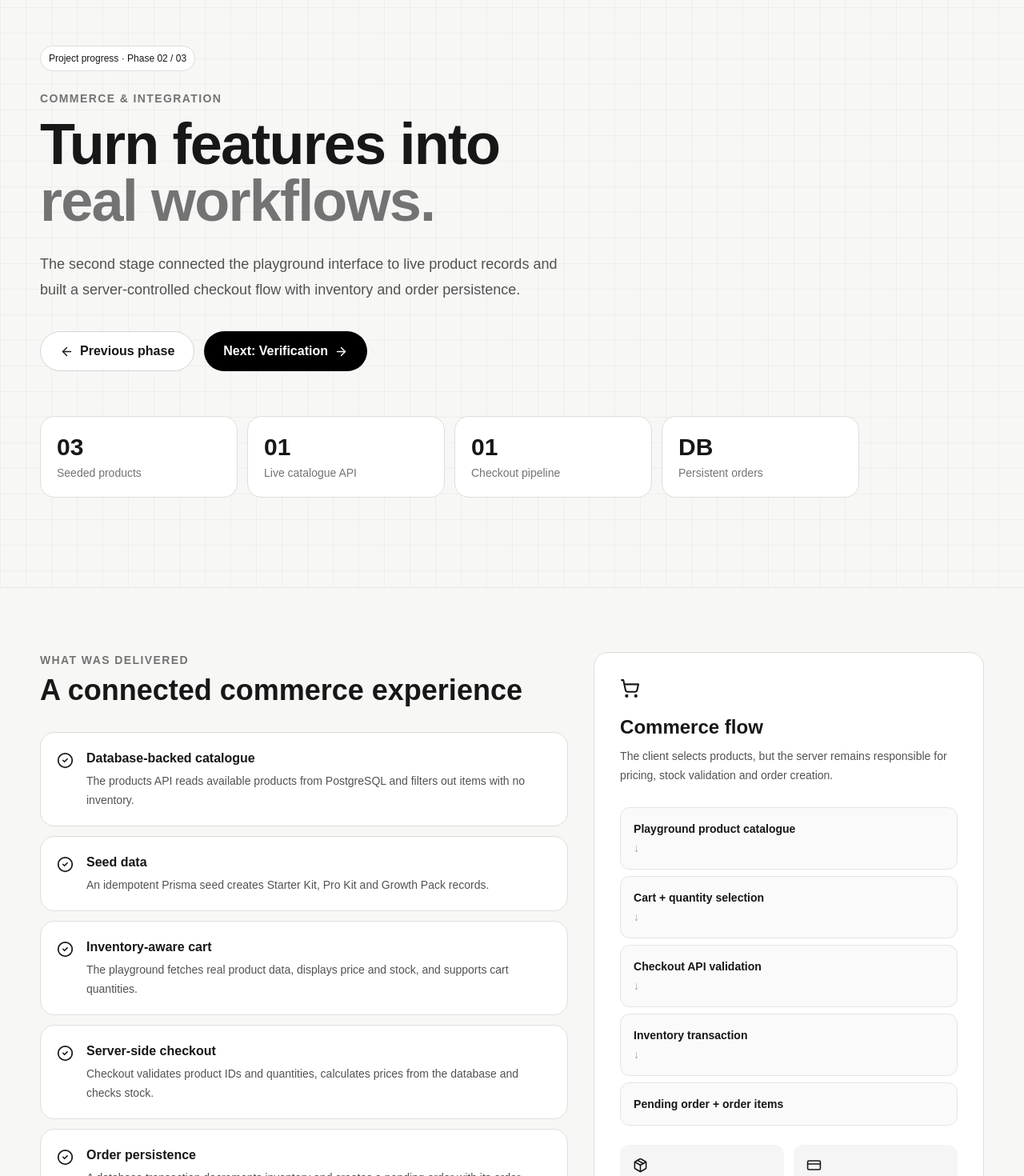
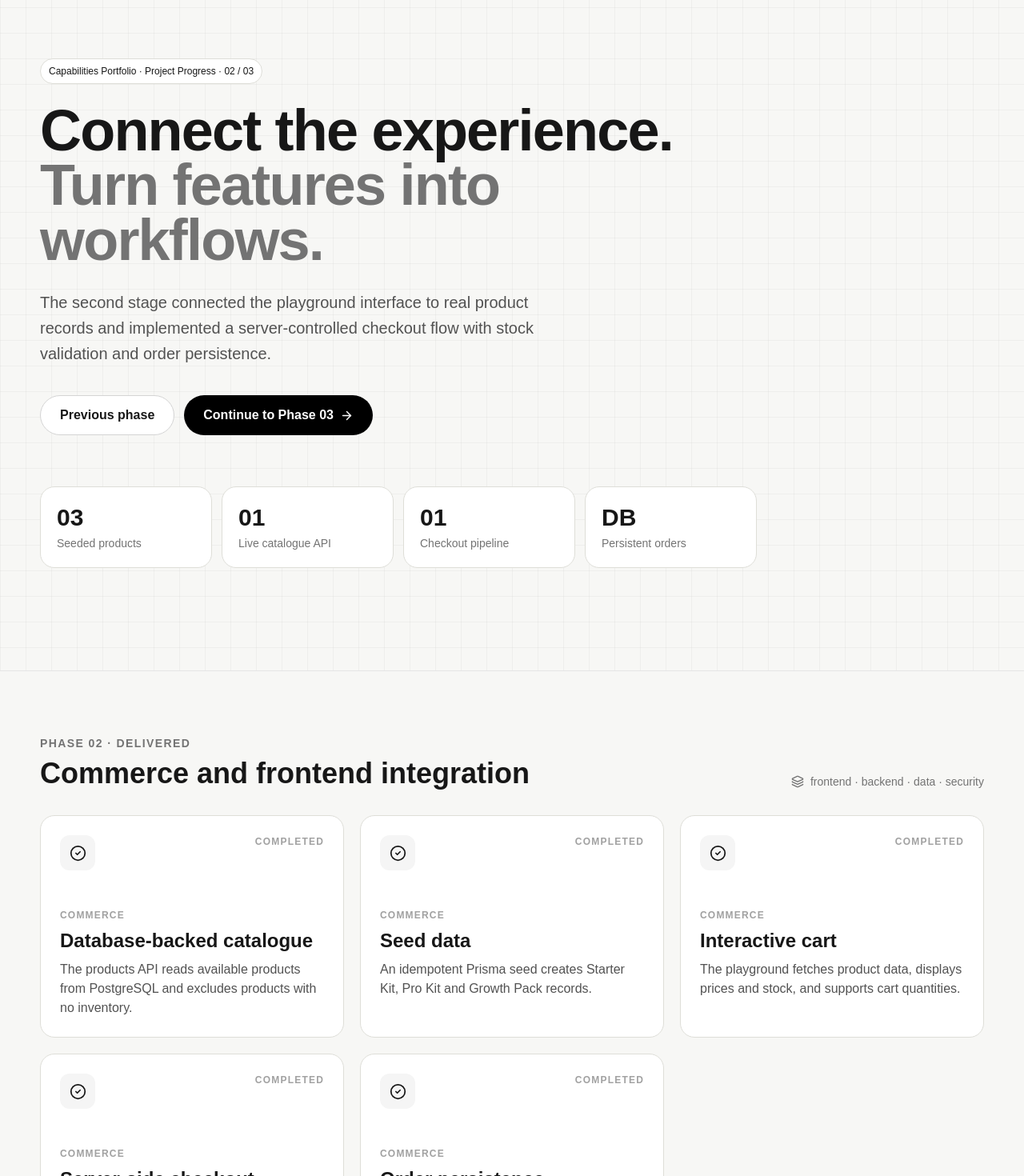
Before and after one commit to sanskar-s8n/capabilities-portfolio, a Next.js app: page /progress/phase-2 in a window 1280 px wide. Shown: the part 120-1590 px from the top of the page at 80% size. Built offline with nearby package versions, Linux system fonts and the light colour scheme.

Commit message:
Match progress page to portfolio homepage design

```diff
--- a/app/progress/phase-2/page.tsx
+++ b/app/progress/phase-2/page.tsx
@@ -1,49 +1,28 @@
-import Link from "next/link";
-import { ArrowLeft, ArrowRight, CheckCircle2, CreditCard, Package, ShoppingCart } from "lucide-react";
-
-const items = [
-  ["Database-backed catalogue", "The products API reads available products from PostgreSQL and filters out items with no inventory."],
-  ["Seed data", "An idempotent Prisma seed creates Starter Kit, Pro Kit and Growth Pack records."],
-  ["Inventory-aware cart", "The playground fetches real product data, displays price and stock, and supports cart quantities."],
-  ["Server-side checkout", "Checkout validates product IDs and quantities, calculates prices from the database and checks stock."],
-  ["Order persistence", "A database transaction decrements inventory and creates a pending order with its order items."]
-];
+import { ProgressPage } from "@/components/shared/ProgressPage";
 
 export default function PhaseTwoPage() {
-  return <div>
-    <section className="grid-bg border-b border-neutral-200">
-      <div className="container-page py-20 md:py-28">
-        <div className="pill mb-6">Project progress · Phase 02 / 03</div>
-        <p className="text-sm font-bold uppercase tracking-widest text-neutral-500">Commerce & integration</p>
-        <h1 className="mt-3 max-w-4xl text-5xl md:text-7xl font-black tracking-tight leading-[.98]">Turn features into<span className="block text-neutral-500">real workflows.</span></h1>
-        <p className="mt-7 max-w-2xl text-lg leading-8 text-neutral-600">The second stage connected the playground interface to live product records and built a server-controlled checkout flow with inventory and order persistence.</p>
-        <div className="mt-9 flex flex-wrap gap-3">
-          <Link href="/progress/phase-1" className="rounded-full border border-neutral-300 bg-white px-6 py-3 font-semibold flex items-center gap-2"><ArrowLeft size={17}/> Previous phase</Link>
-          <Link href="/progress/phase-3" className="rounded-full bg-black px-6 py-3 font-semibold text-white flex items-center gap-2">Next: Verification <ArrowRight size={17}/></Link>
-        </div>
-        <div className="mt-14 grid grid-cols-2 md:grid-cols-4 gap-3 max-w-5xl">
-          {[["03","Seeded products"],["01","Live catalogue API"],["01","Checkout pipeline"],["DB","Persistent orders"]].map(([n,l])=><div className="card p-5" key={l}><div className="text-3xl font-black">{n}</div><div className="mt-1 text-sm text-neutral-500">{l}</div></div>)}
-        </div>
-      </div>
-    </section>
-    <section className="container-page py-16 md:py-20">
-      <div className="grid lg:grid-cols-[1.15fr_.85fr] gap-8">
-        <div>
-          <p className="text-sm font-bold uppercase tracking-widest text-neutral-500">What was delivered</p>
-          <h2 className="mt-2 text-3xl md:text-4xl font-black">A connected commerce experience</h2>
-          <div className="mt-8 space-y-3">{items.map(([title,desc])=><div className="card p-5 flex gap-4" key={title}><CheckCircle2 className="shrink-0 mt-1" size={21}/><div><h3 className="font-bold">{title}</h3><p className="mt-1 text-sm leading-6 text-neutral-600">{desc}</p></div></div>)}</div>
-        </div>
-        <aside className="card p-7 md:p-8 h-fit">
-          <ShoppingCart size={25}/><h3 className="mt-5 text-2xl font-black">Commerce flow</h3>
-          <p className="mt-2 text-sm leading-6 text-neutral-600">The client selects products, but the server remains responsible for pricing, stock validation and order creation.</p>
-          <div className="mt-7 space-y-2 text-sm font-semibold">
-            {["Playground product catalogue","Cart + quantity selection","Checkout API validation","Inventory transaction","Pending order + order items"].map((x,i)=><div className="rounded-xl border border-neutral-200 bg-neutral-50 p-4" key={x}>{x}{i<4&&<div className="text-neutral-400 mt-1">↓</div>}</div>)}
-          </div>
-          <div className="mt-6 grid grid-cols-2 gap-3"><div className="rounded-xl bg-neutral-100 p-4"><Package size={19}/><p className="mt-2 text-xs text-neutral-500">Inventory</p><p className="font-bold">Database-backed</p></div><div className="rounded-xl bg-neutral-100 p-4"><CreditCard size={19}/><p className="mt-2 text-xs text-neutral-500">Checkout</p><p className="font-bold">Demo / Stripe</p></div></div>
-          <p className="mt-5 text-xs leading-5 text-neutral-500">A demo checkout was tested: an order was created and inventory decreased. Demo mode does not collect payment.</p>
-        </aside>
-      </div>
-    </section>
-    <section className="container-page pb-20"><div className="card bg-black text-white p-7 md:p-10 flex flex-col md:flex-row md:items-center justify-between gap-6"><div><p className="text-xs uppercase tracking-widest text-neutral-400">Phase 02 outcome</p><h2 className="mt-2 text-2xl md:text-3xl font-black">The interface now talks to real application data.</h2><p className="mt-2 text-neutral-400">Next: payment lifecycle, reliability and final verification.</p></div><Link href="/progress/phase-3" className="rounded-full bg-white text-black px-5 py-3 font-semibold inline-flex items-center gap-2">Continue <ArrowRight size={16}/></Link></div></section>
-  </div>;
+  return <ProgressPage
+    phase="02 / 03"
+    eyebrow="Commerce"
+    headline="Connect the experience."
+    mutedHeadline="Turn features into workflows."
+    intro="The second stage connected the playground interface to real product records and implemented a server-controlled checkout flow with stock validation and order persistence."
+    stats={[["03","Seeded products"],["01","Live catalogue API"],["01","Checkout pipeline"],["DB","Persistent orders"]]}
+    sectionEyebrow="Phase 02 · Delivered"
+    sectionTitle="Commerce and frontend integration"
+    items={[
+      {title:"Database-backed catalogue",description:"The products API reads available products from PostgreSQL and excludes products with no inventory.",status:"complete"},
+      {title:"Seed data",description:"An idempotent Prisma seed creates Starter Kit, Pro Kit and Growth Pack records.",status:"complete"},
+      {title:"Interactive cart",description:"The playground fetches product data, displays prices and stock, and supports cart quantities.",status:"complete"},
+      {title:"Server-side checkout",description:"Checkout validates product IDs and quantities, calculates trusted database prices and checks stock.",status:"complete"},
+      {title:"Order persistence",description:"A database transaction decrements inventory and creates a pending order with its order items.",status:"complete"}
+    ]}
+    panelTitle="A connected commerce experience"
+    panelDescription="The client selects products, while the server remains responsible for prices, inventory and order creation."
+    flow={["Product catalogue","Cart + quantities","Checkout validation","Inventory transaction","Pending order"]}
+    note="A demo checkout was tested: an order was created and inventory decreased. Demo mode does not collect payment."
+    previous="/progress/phase-1"
+    next="/progress/phase-3"
+    nextLabel="Continue to Phase 03"
+  />;
 }
```
